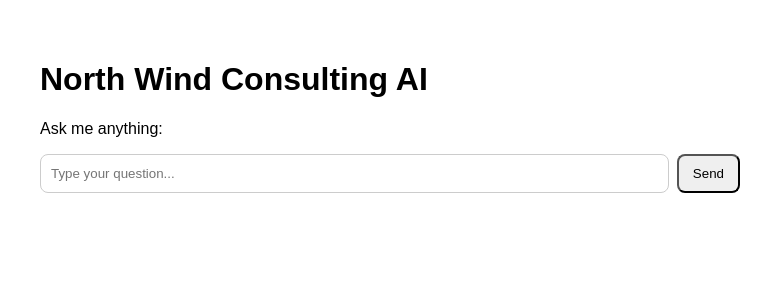
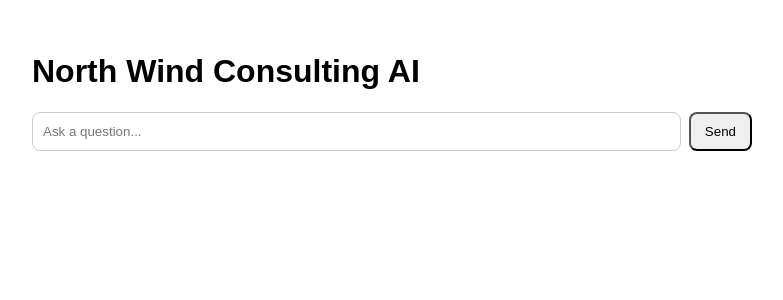
Before and after one commit to antelnick-ops/silver-octo-fishstick, a Next.js app: page / in a window 1280 px wide. Shown: the top 300 px of the page, without its empty margins (0-783 px from the left). Built offline with nearby package versions, Linux system fonts and the light colour scheme.

Commit message:
Update page.tsx

```diff
--- a/app/page.tsx
+++ b/app/page.tsx
@@ -7,7 +7,7 @@ export default function Home() {
   const [reply, setReply] = useState("");
   const [loading, setLoading] = useState(false);
 
-  async function sendMessage() {
+  async function send() {
     if (!message.trim()) return;
 
     setLoading(true);
@@ -25,20 +25,26 @@ export default function Home() {
   }
 
   return (
-    <main style={{ padding: "2rem", fontFamily: "sans-serif", maxWidth: 700 }}>
+    <main style={{ padding: 24, fontFamily: "sans-serif", maxWidth: 720 }}>
       <h1>North Wind Consulting AI</h1>
 
-      <p>Ask me anything:</p>
-
-      <div style={{ display: "flex", gap: 8 }}>
+      <div style={{ display: "flex", gap: 8, marginTop: 12 }}>
         <input
           value={message}
           onChange={(e) => setMessage(e.target.value)}
-          placeholder="Type your question..."
-          style={{ flex: 1, padding: 10, borderRadius: 8, border: "1px solid #ccc" }}
+          placeholder="Ask a question..."
+          style={{
+            flex: 1,
+            padding: 10,
+            border: "1px solid #ccc",
+            borderRadius: 8,
+          }}
+          onKeyDown={(e) => {
+            if (e.key === "Enter") send();
+          }}
         />
         <button
-          onClick={sendMessage}
+          onClick={send}
           disabled={loading}
           style={{ padding: "10px 14px", borderRadius: 8 }}
         >
@@ -46,12 +52,10 @@ export default function Home() {
         </button>
       </div>
 
-      {reply && (
-        <div style={{ marginTop: 20, padding: 12, background: "#f4f4f4", borderRadius: 8 }}>
-          <strong>Reply:</strong>
-          <div style={{ marginTop: 8, whiteSpace: "pre-wrap" }}>{reply}</div>
-        </div>
-      )}
+      <div style={{ marginTop: 16, whiteSpace: "pre-wrap" }}>
+        {reply && <strong>Reply:</strong>}
+        <div>{reply}</div>
+      </div>
     </main>
   );
 }
```
